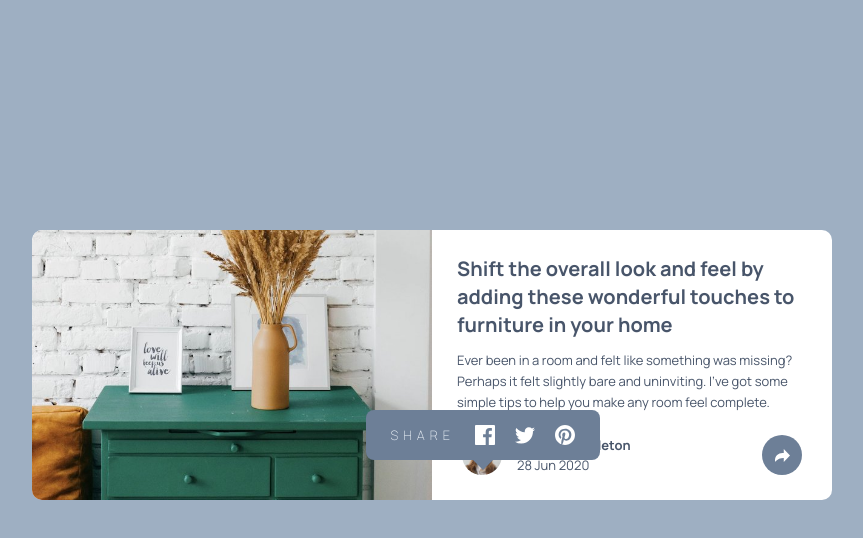
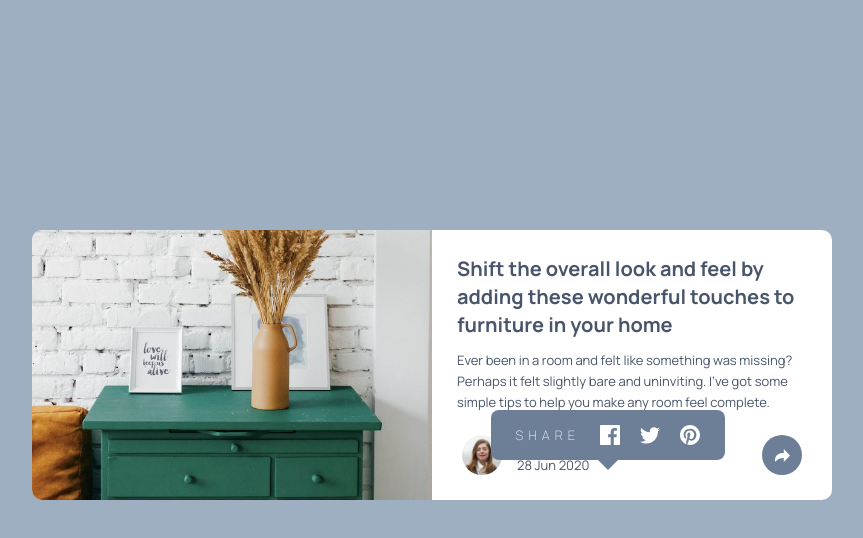
Before and after one commit to Jahir1515/ArticlePreviewComponent-FrontendMentor, a plain HTML site: page index.html in a window 1536 px wide. Both pictures are taken after a click on the button 1118 px from the left and 455 px from the top of the page. Shown: the whole page, without its empty margins (336-1199 px from the left). Drawn offline with Linux system fonts and the light colour scheme.

Commit message:
Update styles.css

```diff
--- a/styles.css
+++ b/styles.css
@@ -174,7 +174,7 @@ body {
     .popup {
         position: absolute;
         top: 410px;
-        right: 600px;
+        right: 475px;
         display: flex;
         gap: 20px;
         align-items: center;
```
